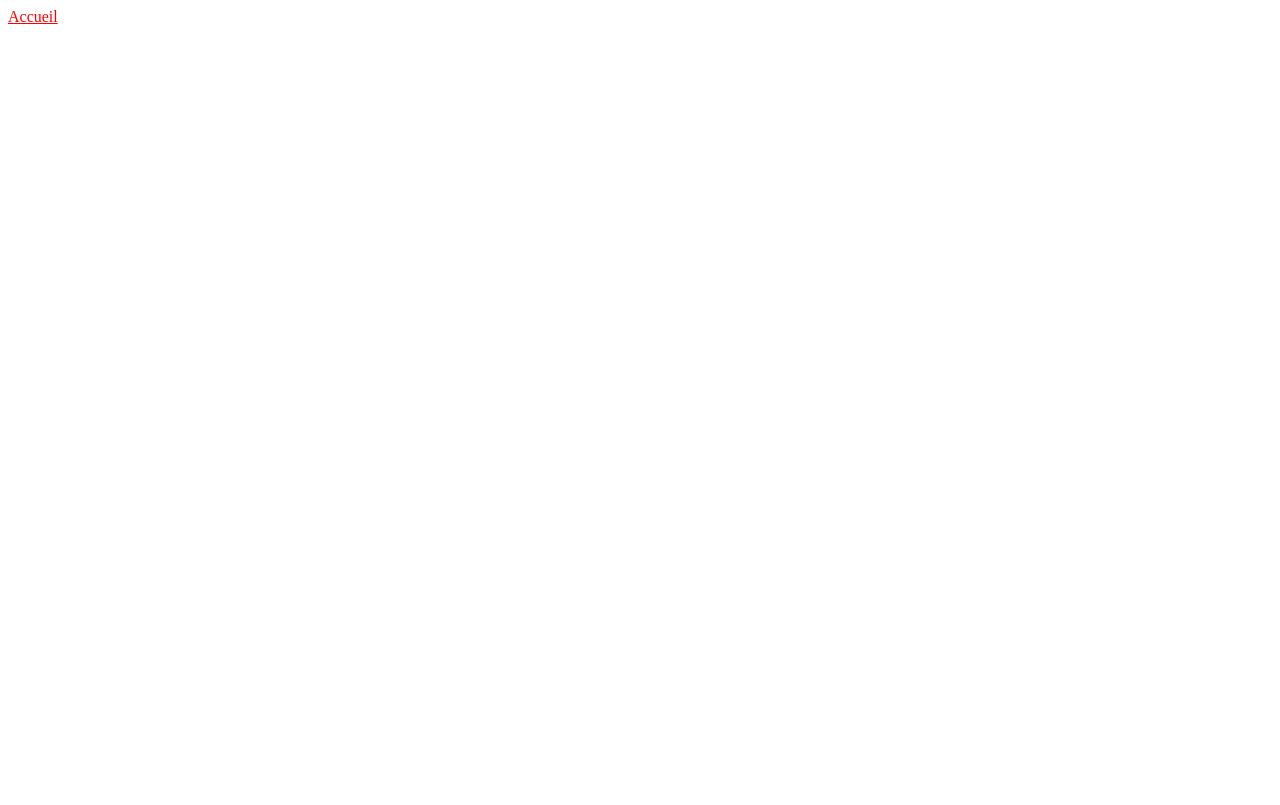
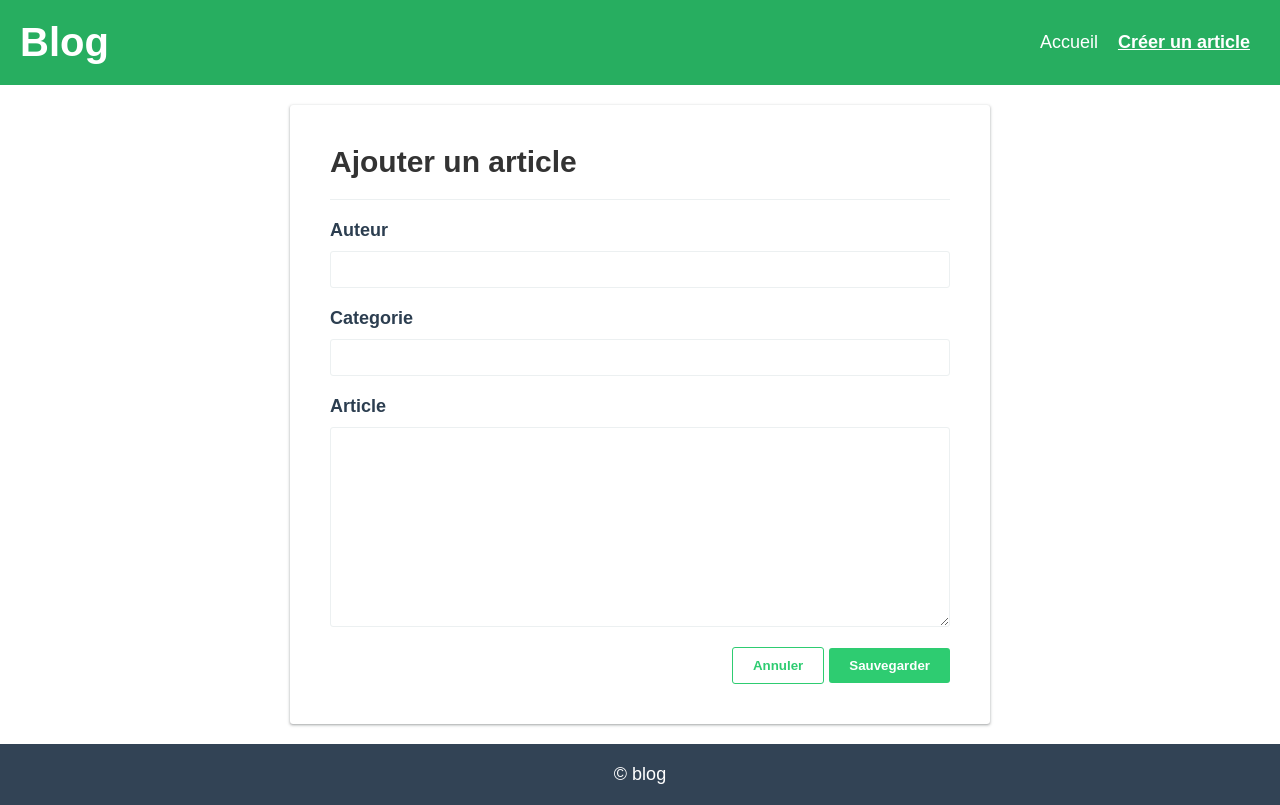
Before and after one commit to thomaslekieffre/Mon-blog, a website built with Vite: page src/form/form.html in a window 1280 px wide. Built offline with nearby package versions, Linux system fonts and the light colour scheme; a web font is replaced by a local one.

Commit message:
Mise en page de la création d'article et ajout de  classes génériques  scss

```diff
--- a/src/assets/styles/_classes.scss
+++ b/src/assets/styles/_classes.scss
@@ -0,0 +1,28 @@
+.title {
+  &-underline {
+    padding-bottom: 2rem;
+    border-bottom: 1px solid var(--divider);
+  }
+}
+
+.btn {
+  border: 0;
+  border-radius: 3px;
+  padding: 1rem 2rem;
+  font-weight: 700;
+  cursor: pointer;
+  transition: box-shadow 0.2s;
+  &:hover {
+    box-shadow: var(--box-shadow);
+    transition: box-shadow 0.2s;
+  }
+  &-primary {
+    background: var(--primary);
+    color: white;
+  }
+  &-secondary {
+    border: 1px solid var(--primary);
+    background: white;
+    color: var(--primary);
+  }
+}
--- a/src/form/form.html
+++ b/src/form/form.html
@@ -5,12 +5,47 @@
     <meta charset="UTF-8" />
     <meta name="viewport" content="width=device-width, initial-scale=1.0" />
     <meta http-equiv="X-UA-Compatible" content="ie=edge" />
-    <title>Formulaire</title>
+    <title>Blog</title>
+    <link href="https://fonts.googleapis.com/css?family=Muli:300,400,700&display=swap" rel="stylesheet" />
     <script src="./form.js" type="module"></script>
 </head>
 
 <body>
-    <a href="../">Accueil</a>
+    <div class="container">
+        <header>
+            <a class="header-brand" href="/">Blog</a>
+            <ul>
+                <li>
+                    <a href="./index.html" class="header-nav">Accueil</a>
+                </li>
+                <li>
+                    <a href="./form.html" class="header-nav active">Créer un article</a>
+                </li>
+            </ul>
+        </header>
+        <div class="content">
+            <form>
+                <h2 class="title-underline">Ajouter un article</h2>
+                <div class="form-group">
+                    <label>Auteur</label>
+                    <input type="text" name="author" />
+                </div>
+                <div class="form-group">
+                    <label>Categorie</label>
+                    <input type="text" name="category" />
+                </div>
+                <div class="form-group">
+                    <label>Article</label>
+                    <textarea name="content"></textarea>
+                </div>
+                <div class="form-btn-container">
+                    <button class="btn btn-secondary">Annuler</button>
+                    <button class="btn btn-primary">Sauvegarder</button>
+                </div>
+            </form>
+        </div>
+        <footer>© blog</footer>
+    </div>
 </body>
 
 </html>
--- a/src/form/form.js
+++ b/src/form/form.js
@@ -1 +1,2 @@
+import "../assets/styles/styles.scss";
 import "./form.scss";
--- a/src/form/form.scss
+++ b/src/form/form.scss
@@ -1,3 +1,45 @@
-a {
-  color: red;
+.content {
+  display: flex;
+  justify-content: center;
+  align-items: center;
+  form {
+    width: 700px;
+    padding: 4rem;
+    box-shadow: var(--box-shadow);
+    border-radius: 3px;
+    display: flex;
+    flex-direction: column;
+    .form-group {
+      margin-bottom: 2rem;
+      display: flex;
+      flex-direction: column;
+      label {
+        font-size: 1.8rem;
+        color: var(--accent);
+        font-weight: 700;
+        margin-bottom: 1rem;
+      }
+      input,
+      textarea {
+        border: 1px solid var(--divider);
+        padding: 1rem;
+        outline: 0;
+        border-radius: 3px;
+        &:focus {
+          border-color: var(--accent);
+        }
+      }
+      textarea {
+        min-height: 20rem;
+      }
+    }
+    .form-btn-container {
+      display: flex;
+      justify-content: flex-end;
+      align-items: center;
+      .btn {
+        margin-left: 0.5rem;
+      }
+    }
+  }
 }
```
